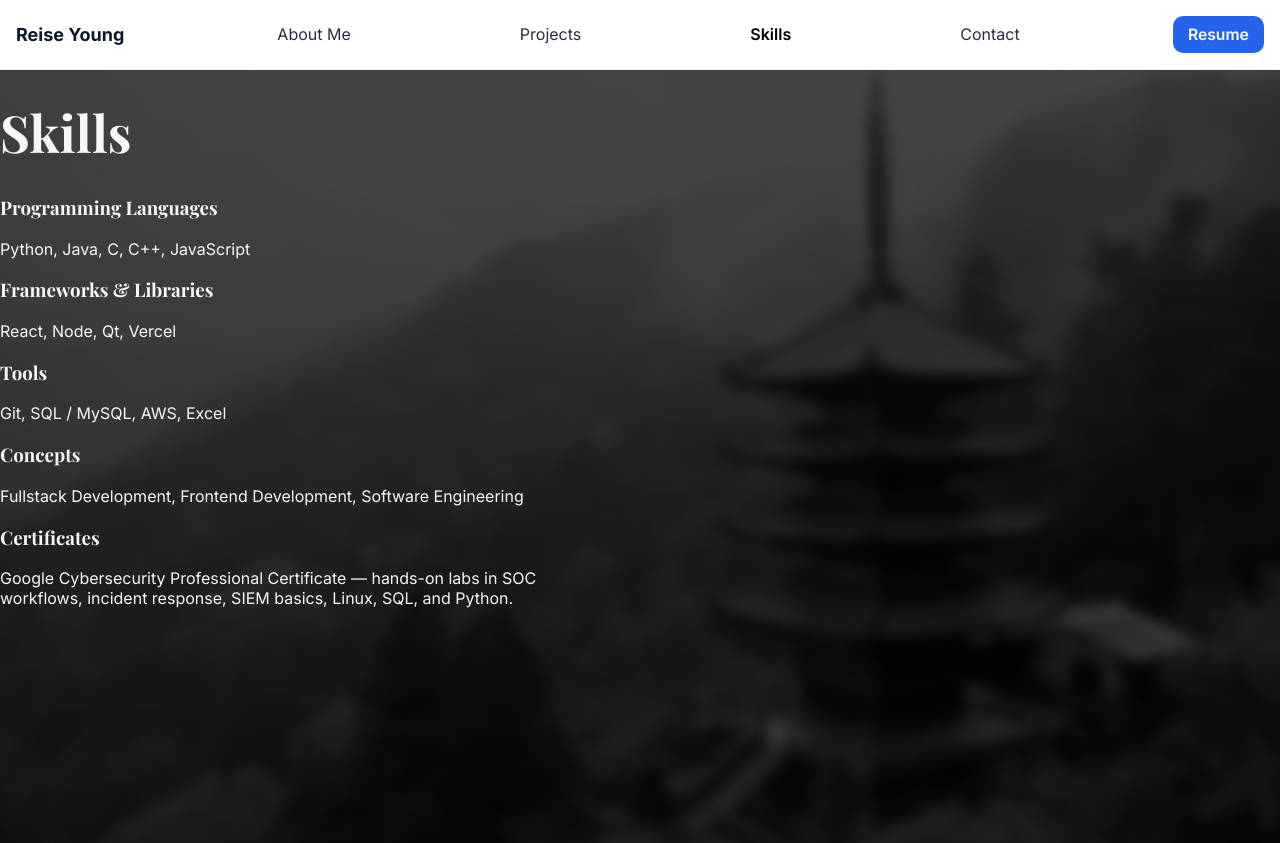
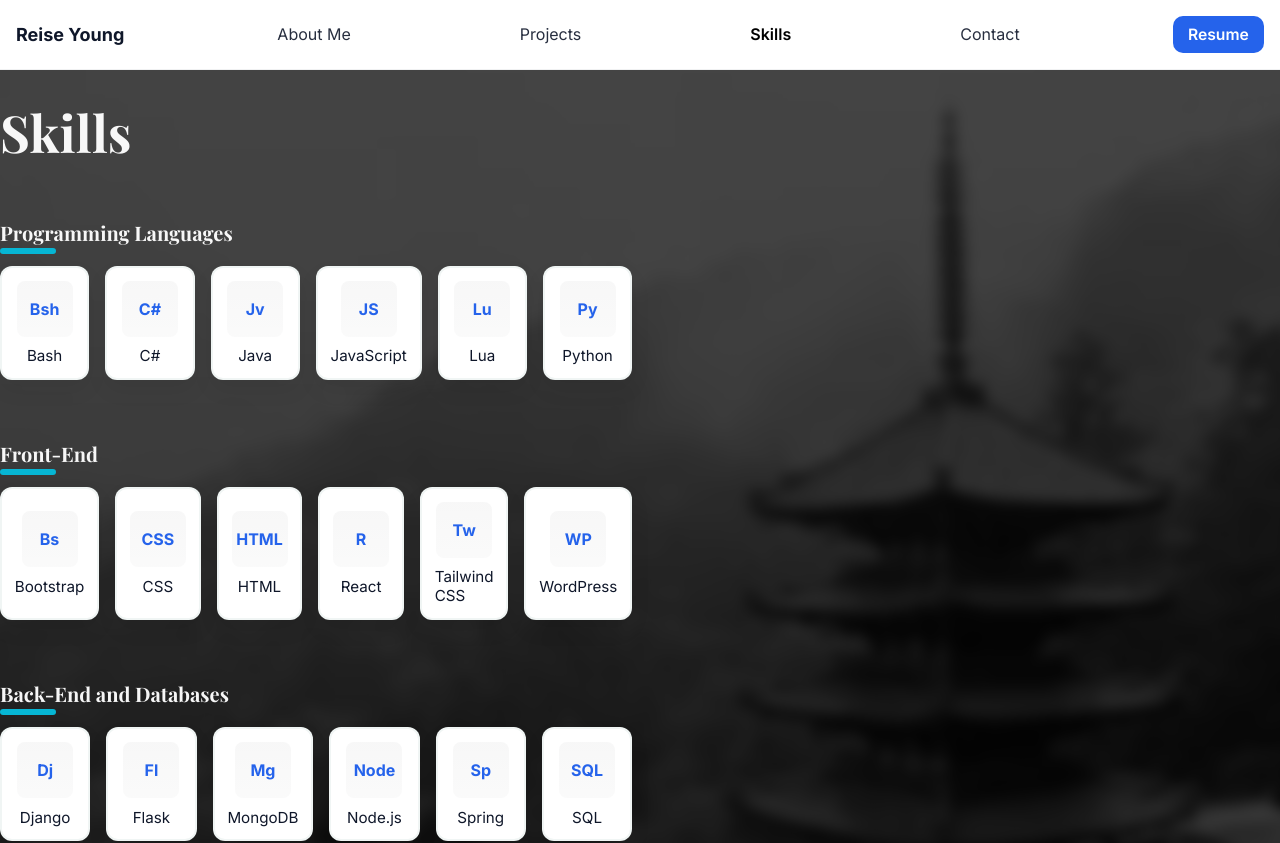
Before and after one commit to Ryoung04/Portfolio-Website, a React (Vite) app: page /skills in a window 1280 px wide. Shown: the top 843 px of the page. Built offline with nearby package versions, Linux system fonts and the light colour scheme.

Commit message:
feat(skills): add skills grid/cards and styles

```diff
--- a/src/index.css
+++ b/src/index.css
@@ -441,3 +441,20 @@ input:focus, textarea:focus, button:focus {
   .project-thumbs { flex-direction:row; gap:0.75rem; justify-content:center; }
   .project-thumb img { width: 160px; }
 }
+
+/* Skills section styles */
+.skills-section { display: grid; grid-template-columns: 1fr; gap: 2rem; }
+.skills-category { padding: 0.25rem 0; }
+.skills-heading { font-size: 1.25rem; font-weight:700; margin-bottom: 0.5rem; position: relative; display: inline-block; }
+.skills-heading::after { content: ""; position: absolute; left: 0; bottom: -8px; width: 3.5rem; height: 6px; background: var(--accent-2); border-radius: 4px; }
+.skills-grid { display: grid; grid-template-columns: repeat(6, 1fr); gap: 1rem; margin-top: 0.75rem; }
+.skill-card { background: var(--card-bg); border-radius: 12px; padding: 0.8rem; display:flex; flex-direction:column; align-items:center; justify-content:center; box-shadow: 0 10px 22px rgba(2,6,23,0.06); border: 2px solid rgba(6,95,77,0.06); }
+.skill-icon { width: 56px; height: 56px; border-radius: 8px; background: linear-gradient(180deg, rgba(8,10,12,0.03), rgba(8,10,12,0.02)); display:flex; align-items:center; justify-content:center; font-weight:700; color: var(--accent); margin-bottom: 0.6rem; }
+.skill-label { font-size: 0.95rem; color: var(--text); }
+
+@media (max-width: 1000px) {
+  .skills-grid { grid-template-columns: repeat(3, 1fr); }
+}
+@media (max-width: 640px) {
+  .skills-grid { grid-template-columns: repeat(2, 1fr); }
+}
--- a/src/pages/SkillsPage.jsx
+++ b/src/pages/SkillsPage.jsx
@@ -7,27 +7,55 @@ export default function SkillsPage() {
         <div className="page-text">
           <h1 className="text-4xl font-bold mb-6">Skills</h1>
 
-          <div className="grid grid-cols-1 md:grid-cols-2 gap-6">
-            <div>
-              <h3 className="font-semibold mb-2">Programming Languages</h3>
-              <p className="text-gray-700">Python, Java, C, C++, JavaScript</p>
+          <section className="skills-section">
+            <div className="skills-category">
+              <h3 className="skills-heading">Programming Languages</h3>
+              <div className="skills-grid">
+                <div className="skill-card"><div className="skill-icon">Bsh</div><div className="skill-label">Bash</div></div>
+                <div className="skill-card"><div className="skill-icon">C#</div><div className="skill-label">C#</div></div>
+                <div className="skill-card"><div className="skill-icon">Jv</div><div className="skill-label">Java</div></div>
+                <div className="skill-card"><div className="skill-icon">JS</div><div className="skill-label">JavaScript</div></div>
+                <div className="skill-card"><div className="skill-icon">Lu</div><div className="skill-label">Lua</div></div>
+                <div className="skill-card"><div className="skill-icon">Py</div><div className="skill-label">Python</div></div>
+              </div>
             </div>
 
-            <div>
-              <h3 className="font-semibold mb-2">Frameworks & Libraries</h3>
-              <p className="text-gray-700">React, Node, Qt, Vercel</p>
+            <div className="skills-category">
+              <h3 className="skills-heading">Front-End</h3>
+              <div className="skills-grid">
+                <div className="skill-card"><div className="skill-icon">Bs</div><div className="skill-label">Bootstrap</div></div>
+                <div className="skill-card"><div className="skill-icon">CSS</div><div className="skill-label">CSS</div></div>
+                <div className="skill-card"><div className="skill-icon">HTML</div><div className="skill-label">HTML</div></div>
+                <div className="skill-card"><div className="skill-icon">R</div><div className="skill-label">React</div></div>
+                <div className="skill-card"><div className="skill-icon">Tw</div><div className="skill-label">Tailwind CSS</div></div>
+                <div className="skill-card"><div className="skill-icon">WP</div><div className="skill-label">WordPress</div></div>
+              </div>
             </div>
 
-            <div>
-              <h3 className="font-semibold mb-2">Tools</h3>
-              <p className="text-gray-700">Git, SQL / MySQL, AWS, Excel</p>
+            <div className="skills-category">
+              <h3 className="skills-heading">Back-End and Databases</h3>
+              <div className="skills-grid">
+                <div className="skill-card"><div className="skill-icon">Dj</div><div className="skill-label">Django</div></div>
+                <div className="skill-card"><div className="skill-icon">Fl</div><div className="skill-label">Flask</div></div>
+                <div className="skill-card"><div className="skill-icon">Mg</div><div className="skill-label">MongoDB</div></div>
+                <div className="skill-card"><div className="skill-icon">Node</div><div className="skill-label">Node.js</div></div>
+                <div className="skill-card"><div className="skill-icon">Sp</div><div className="skill-label">Spring</div></div>
+                <div className="skill-card"><div className="skill-icon">SQL</div><div className="skill-label">SQL</div></div>
+              </div>
             </div>
 
-            <div>
-              <h3 className="font-semibold mb-2">Concepts</h3>
-              <p className="text-gray-700">Fullstack Development, Frontend Development, Software Engineering</p>
+            <div className="skills-category">
+              <h3 className="skills-heading">Other Tech Skills</h3>
+              <div className="skills-grid">
+                <div className="skill-card"><div className="skill-icon">AWS</div><div className="skill-label">AWS</div></div>
+                <div className="skill-card"><div className="skill-icon">G.I.M.P</div><div className="skill-label">G.I.M.P</div></div>
+                <div className="skill-card"><div className="skill-icon">Ink</div><div className="skill-label">Inkscape</div></div>
+                <div className="skill-card"><div className="skill-icon">KD</div><div className="skill-label">KDENLive</div></div>
+                <div className="skill-card"><div className="skill-icon">Tux</div><div className="skill-label">Linux</div></div>
+                <div className="skill-card"><div className="skill-icon">Net</div><div className="skill-label">Netlify</div></div>
+              </div>
             </div>
-          </div>
+          </section>
 
           <div className="mt-8">
             <h3 className="font-semibold mb-2">Certificates</h3>
```
